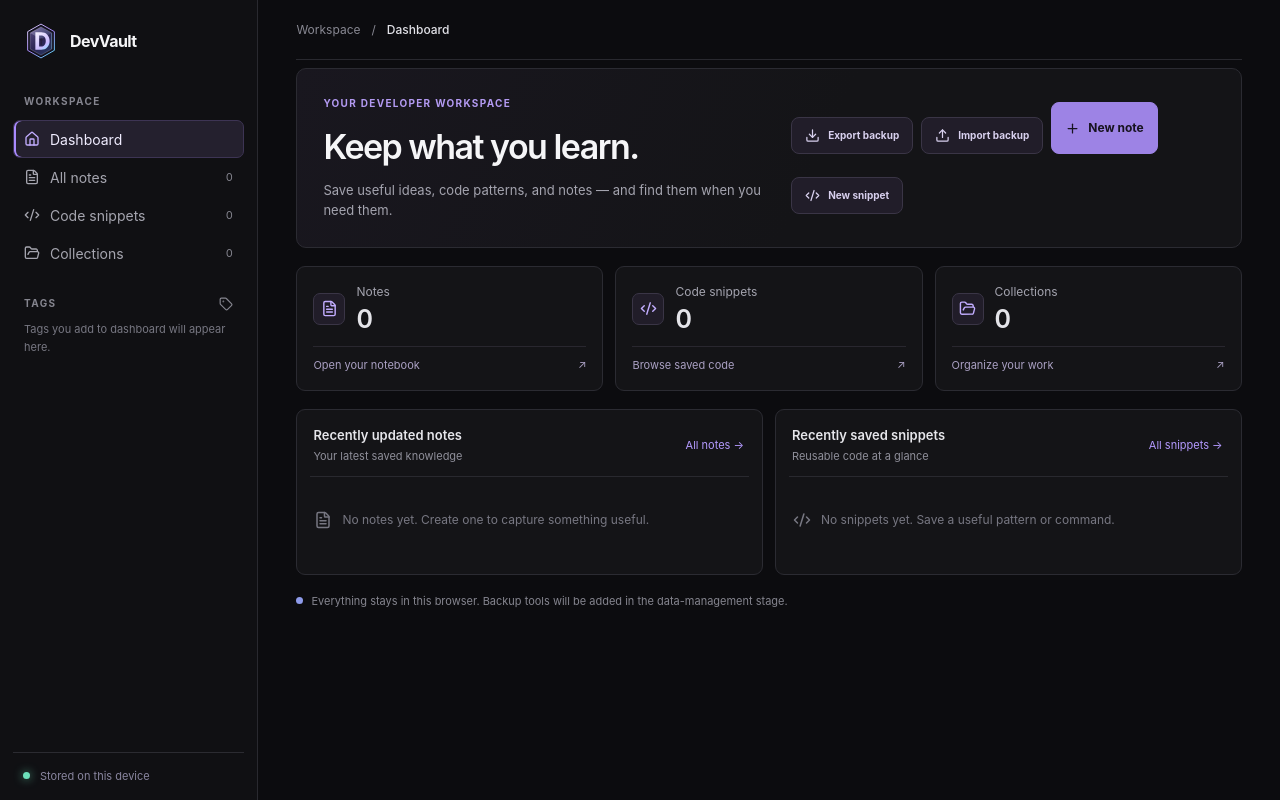
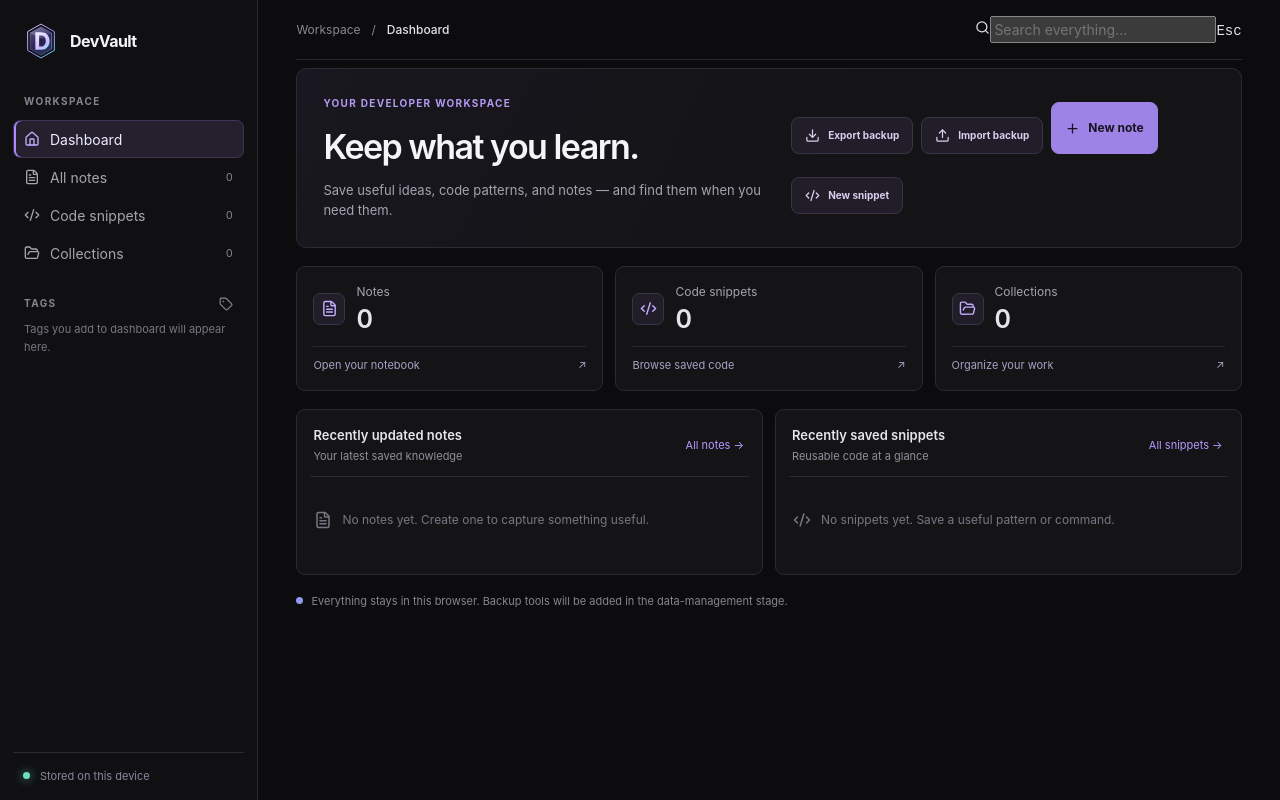
Before and after one commit to rajtivari/DevVault, a React (Vite) app: page / in a window 1280 px wide. Built offline with nearby package versions, Linux system fonts and the light colour scheme.

Commit message:
Add cross-workspace global search

```diff
--- a/src/App.tsx
+++ b/src/App.tsx
@@ -120,6 +120,8 @@ function App() {
   const [isRunning, setIsRunning] = useState(false)
   const [runFinished, setRunFinished] = useState(false)
   const [search, setSearch] = useState('')
+  const [globalSearch, setGlobalSearch] = useState('')
+  const [globalSearchOpen, setGlobalSearchOpen] = useState(false)
   const [activeTag, setActiveTag] = useState<string | null>(null)
   const [activeSnippetTag, setActiveSnippetTag] = useState<string | null>(null)
   const [languageFilter, setLanguageFilter] = useState('')
@@ -647,6 +649,54 @@ function App() {
       <main className="main-content" id="notes">
         <header className="topbar">
           <div className="breadcrumb"><span>Workspace</span><span aria-hidden="true">/</span><strong>{activeSection === 'dashboard' ? 'Dashboard' : activeSection === 'notes' ? 'Notes' : activeSection === 'snippets' ? 'Code snippets' : 'Collections'}</strong></div>
+          <div className="global-search-wrap">
+            <label className="global-search-box">
+              <Search size={15} aria-hidden="true" />
+              <input
+                type="search"
+                value={globalSearch}
+                onFocus={() => setGlobalSearchOpen(true)}
+                onChange={(event) => { setGlobalSearch(event.target.value); setGlobalSearchOpen(true) }}
+                onKeyDown={(event) => { if (event.key === 'Escape') { setGlobalSearchOpen(false); setGlobalSearch('') } }}
+                placeholder="Search everything..."
+                aria-label="Search all notes, snippets, and collections"
+                aria-expanded={globalSearchOpen}
+                aria-controls="global-search-results"
+              />
+              <kbd>Esc</kbd>
+            </label>
+            {globalSearchOpen && (
+              <div className="global-search-results" id="global-search-results">
+                {!globalSearch.trim() ? (
+                  <p className="global-search-hint">Search across notes, code, tags, and collections.</p>
+                ) : (
+                  <>
+                    {notes.filter((note) => `${note.title} ${note.content} ${note.tags.join(' ')}`.toLowerCase().includes(globalSearch.trim().toLowerCase())).slice(0, 5).map((note) => (
+                      <button className="global-search-result" type="button" key={`note-${note.id}`} onClick={() => { setActiveSection('notes'); setActiveNoteId(note.id); setActiveTag(null); setSearch(''); setGlobalSearchOpen(false); setGlobalSearch('') }}>
+                        <FileText size={15} aria-hidden="true" /><span><strong>{note.title.trim() || 'Untitled note'}</strong><small>Note · {note.tags.join(', ') || 'No tags'}</small></span>
+                      </button>
+                    ))}
+                    {snippets.filter((snippet) => `${snippet.title} ${snippet.code} ${snippet.language} ${snippet.tags.join(' ')}`.toLowerCase().includes(globalSearch.trim().toLowerCase())).slice(0, 5).map((snippet) => (
+                      <button className="global-search-result" type="button" key={`snippet-${snippet.id}`} onClick={() => { if (canDiscardSnippetDraft()) { clearOutput(); setActiveSection('snippets'); setActiveSnippetId(snippet.id); setSnippetDraft({ title: snippet.title, language: snippet.language, code: snippet.code, tagsText: snippet.tags.join(', '), collectionId: snippet.collectionId }); setSnippetErrors({}); setSnippetDirty(false); setGlobalSearchOpen(false); setGlobalSearch('') } }}>
+                        <Code2 size={15} aria-hidden="true" /><span><strong>{snippet.title}</strong><small>Snippet · {snippet.language}</small></span>
+                      </button>
+                    ))}
+                    {collections.filter((collection) => `${collection.name} ${collection.description}`.toLowerCase().includes(globalSearch.trim().toLowerCase())).slice(0, 3).map((collection) => (
+                      <button className="global-search-result" type="button" key={`collection-${collection.id}`} onClick={() => { setActiveSection('collections'); setSelectedCollectionId(collection.id); setCollectionDraft(null); setGlobalSearchOpen(false); setGlobalSearch('') }}>
+                        <FolderOpen size={15} aria-hidden="true" /><span><strong>{collection.name}</strong><small>Collection · {collection.description || 'No description'}</small></span>
+                      </button>
+                    ))}
+                    {!notes.some((note) => `${note.title} ${note.content} ${note.tags.join(' ')}`.toLowerCase().includes(globalSearch.trim().toLowerCase())) &&
+                     !snippets.some((snippet) => `${snippet.title} ${snippet.code} ${snippet.language} ${snippet.tags.join(' ')}`.toLowerCase().includes(globalSearch.trim().toLowerCase())) &&
+                     !collections.some((collection) => `${collection.name} ${collection.description}`.toLowerCase().includes(globalSearch.trim().toLowerCase())) && (
+                      <p className="global-search-hint">No results found for “{globalSearch.trim()}”.</p>
+                    )}
+                  </>
+                )}
+                <button className="global-search-close" type="button" onClick={() => { setGlobalSearchOpen(false); setGlobalSearch('') }}>Close search</button>
+              </div>
+            )}
+          </div>
         </header>
 
         <section className="page-heading" aria-labelledby="page-title">
```
